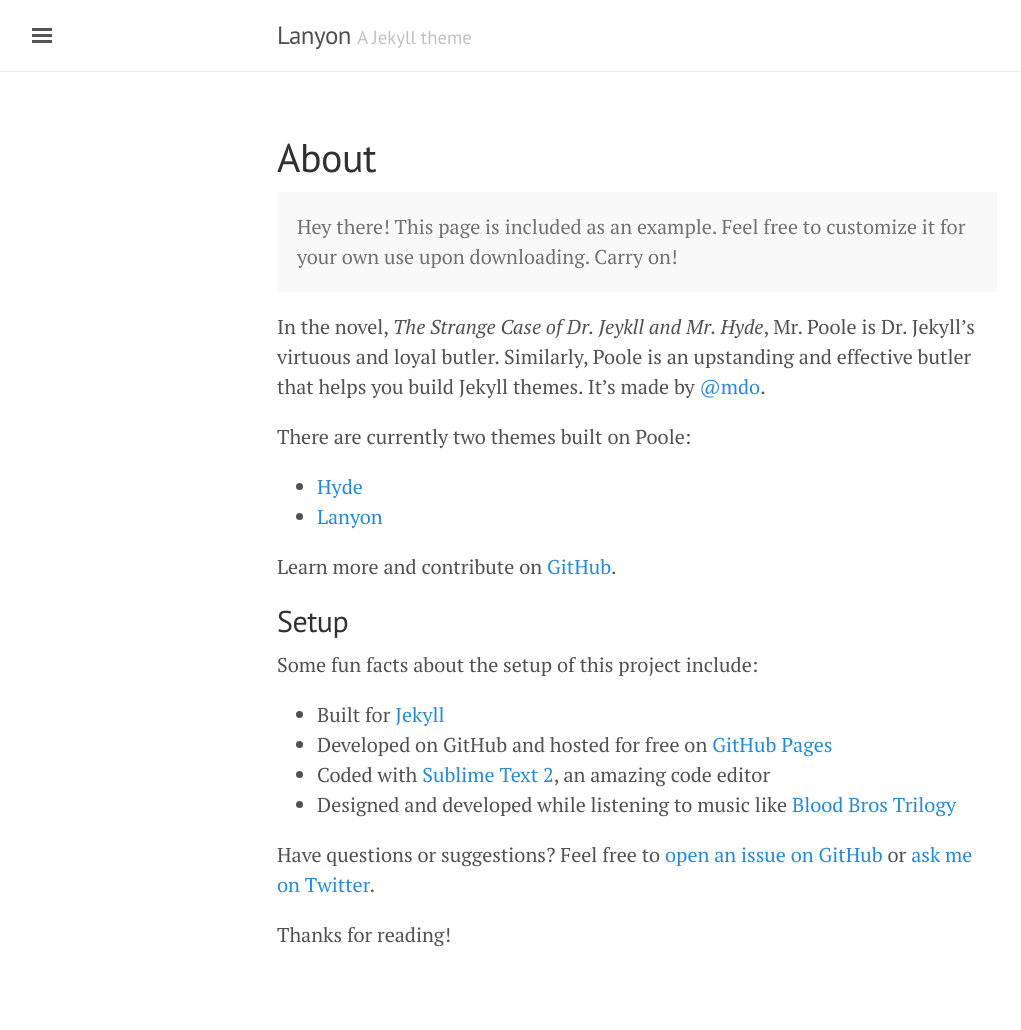
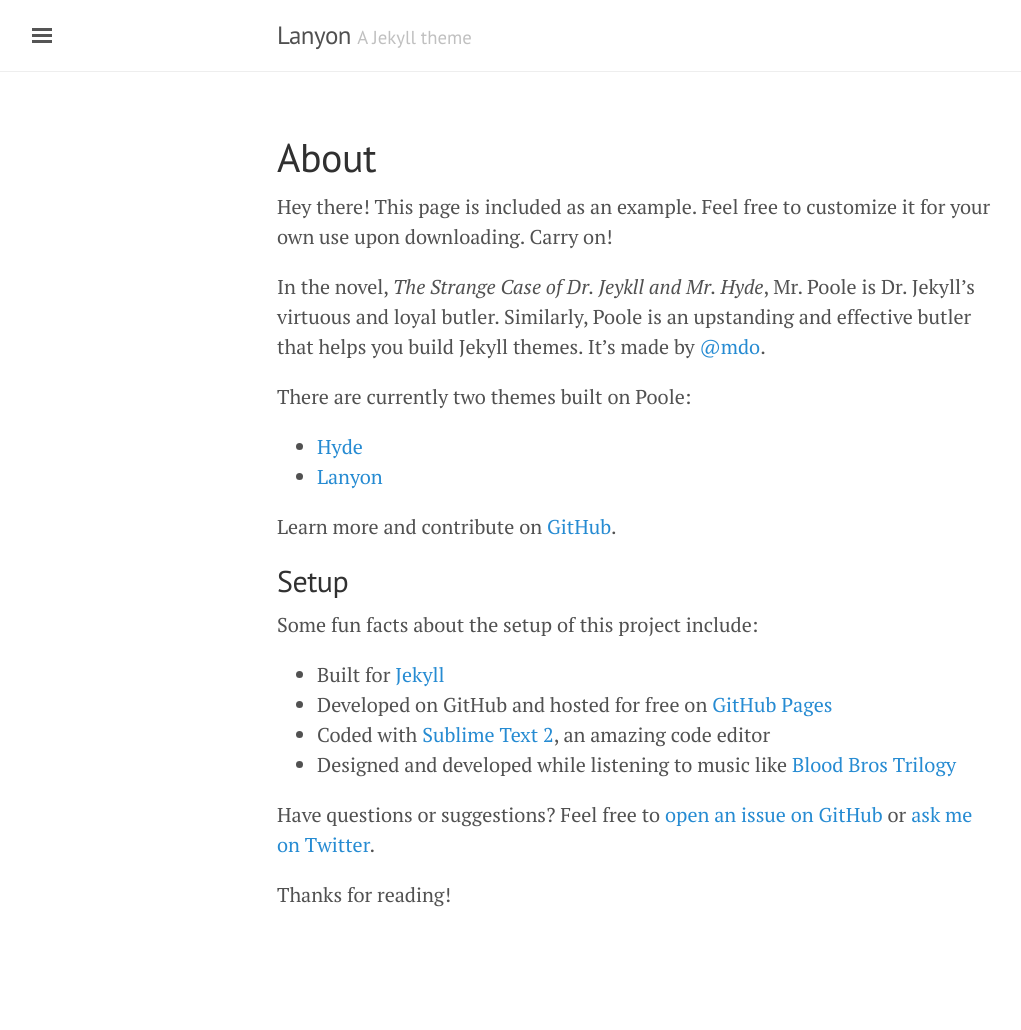
Before and after one commit to brynleydavies/brynleydavies.github.io, a Jekyll site: the page built from about.md, in a window 1280 px wide. Shown: the whole page, without its empty margins (3-1024 px from the left). Built offline with Jekyll 4.4.1, drawn with Linux system fonts in a browser that asks for light colours; after the commit the page ends 990 px from its top, so only the background shows below that.

Commit message:
Updated about.md

```diff
--- a/about.md
+++ b/about.md
@@ -1,11 +1,11 @@
 ---
 layout: page
 title: About
+published: true
 ---
 
-<p class="message">
-  Hey there! This page is included as an example. Feel free to customize it for your own use upon downloading. Carry on!
-</p>
+
+Hey there! This page is included as an example. Feel free to customize it for your own use upon downloading. Carry on!
 
 In the novel, *The Strange Case of Dr. Jeykll and Mr. Hyde*, Mr. Poole is Dr. Jekyll's virtuous and loyal butler. Similarly, Poole is an upstanding and effective butler that helps you build Jekyll themes. It's made by [@mdo](https://twitter.com/mdo).
 
```
